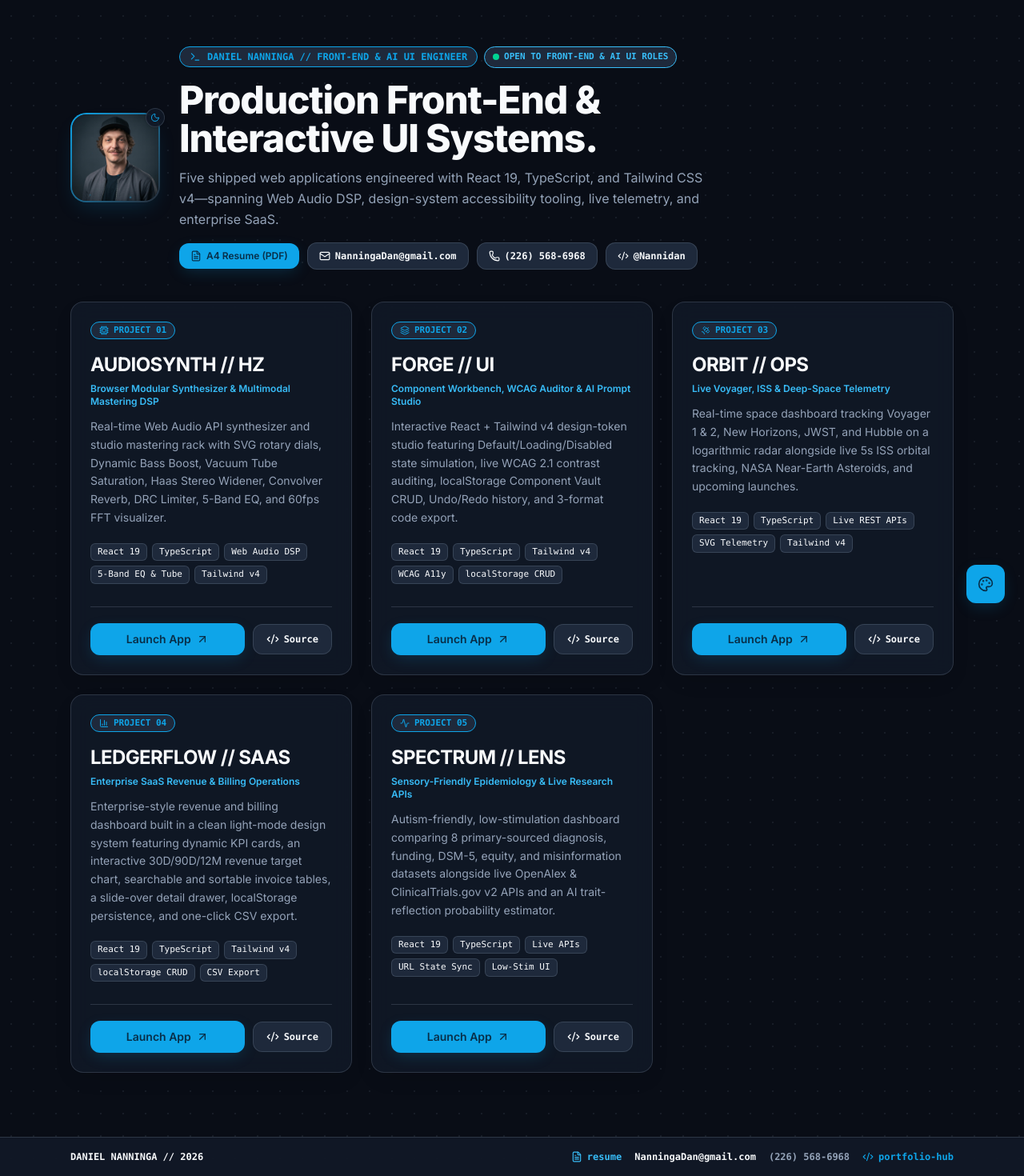
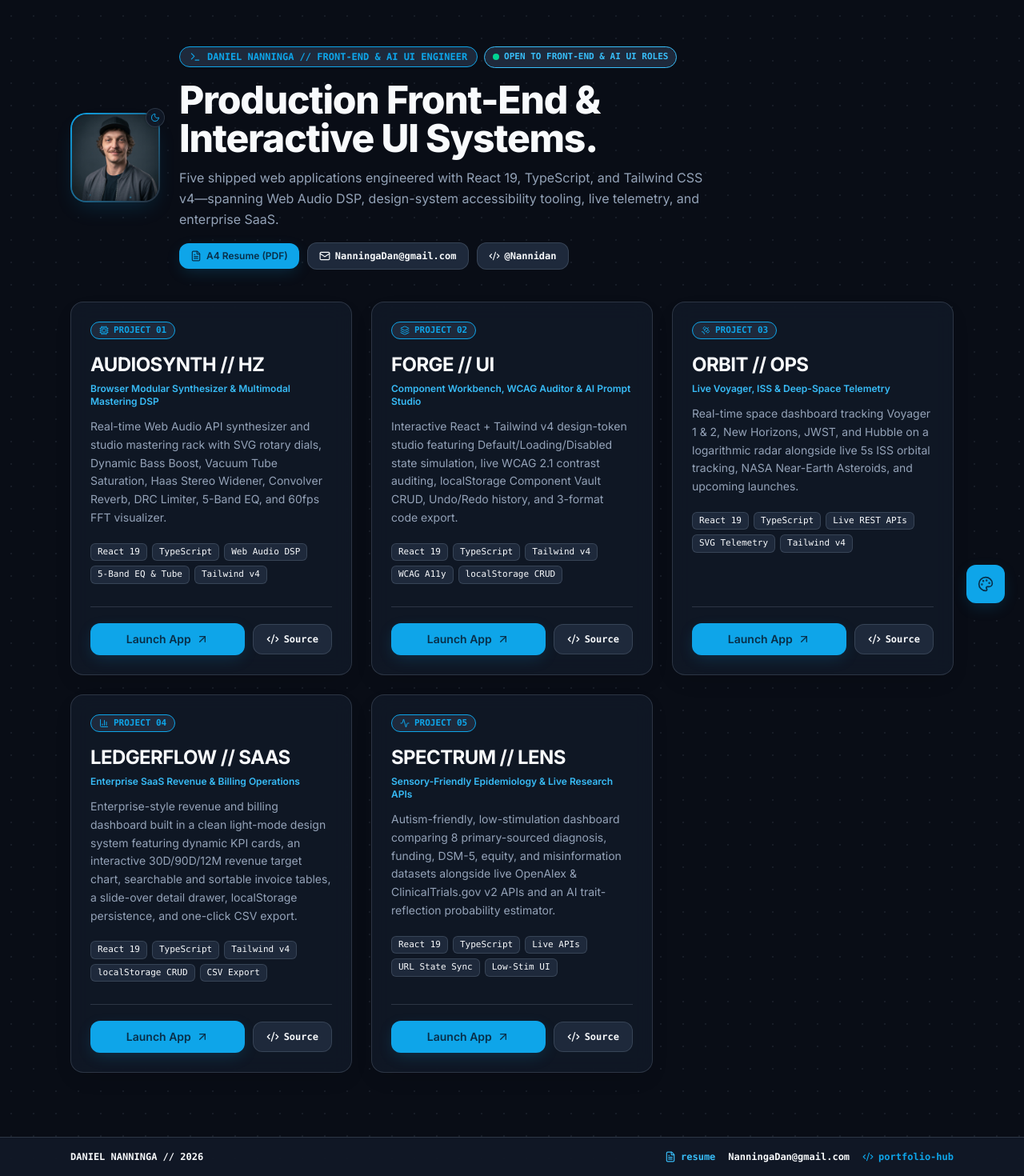
Before and after one commit to Nannidan/portfolio-hub, a React (Vite) app: page / in a window 1280 px wide. Shown: the part 22-1492 px from the top of the page at 80% size. Built offline with nearby package versions, Linux system fonts and the light colour scheme.

Commit message:
security: remove personal phone number from public portfolio and A4 resume

```diff
--- a/public/resume.html
+++ b/public/resume.html
@@ -258,7 +258,7 @@
             <p class="role">Front-End, Design Systems &amp; Creative AI UI Engineer</p>
           </div>
           <div class="contact-grid">
-            <div>Phone: <a href="tel:+12265686968">(226) 568-6968</a></div>
+            <div>Location: <strong>Ontario, Canada (Remote / Hybrid)</strong></div>
             <div>Email: <a href="mailto:NanningaDan@gmail.com">NanningaDan@gmail.com</a></div>
             <div>Portfolio: <a href="https://portfolio-hub-44jc.vercel.app/">portfolio-hub-44jc.vercel.app</a></div>
             <div>GitHub: <a href="https://github.com/Nannidan">github.com/Nannidan</a></div>
@@ -422,7 +422,7 @@
       </div>
 
       <footer class="footer-bar">
-        <span>Daniel Nanninga • (226) 568-6968 • NanningaDan@gmail.com</span>
+        <span>Daniel Nanninga • NanningaDan@gmail.com • github.com/Nannidan</span>
         <span>All 5 live applications &amp; source repositories verified at portfolio-hub-44jc.vercel.app</span>
       </footer>
     </main>
--- a/src/App.tsx
+++ b/src/App.tsx
@@ -1,5 +1,5 @@
 import { useEffect, useState } from 'react'
-import { Code2, FileText, Mail, Phone, Terminal } from 'lucide-react'
+import { Code2, FileText, Mail, Terminal } from 'lucide-react'
 import { DynamicAvatar } from './components/DynamicAvatar'
 import { ProjectCard } from './components/ProjectCard'
 import { ThemeDock } from './components/ThemeDock'
@@ -92,13 +92,6 @@ export default function App() {
                 <span>NanningaDan@gmail.com</span>
               </a>
               <a
-                href="tel:+12265686968"
-                className="hub-btn-secondary inline-flex items-center gap-1.5 px-3.5 py-2 font-mono text-xs font-semibold"
-              >
-                <Phone className="h-3.5 w-3.5" />
-                <span>(226) 568-6968</span>
-              </a>
-              <a
                 href="https://github.com/Nannidan"
                 target="_blank"
                 rel="noopener noreferrer"
@@ -150,13 +143,6 @@ export default function App() {
               NanningaDan@gmail.com
             </a>
             <a
-              href="tel:+12265686968"
-              className="inline-flex items-center gap-1.5 font-mono font-semibold transition-opacity hover:opacity-80"
-              style={{ color: 'var(--muted)' }}
-            >
-              (226) 568-6968
-            </a>
-            <a
               href="https://github.com/Nannidan/portfolio-hub"
               target="_blank"
               rel="noopener noreferrer"
```
